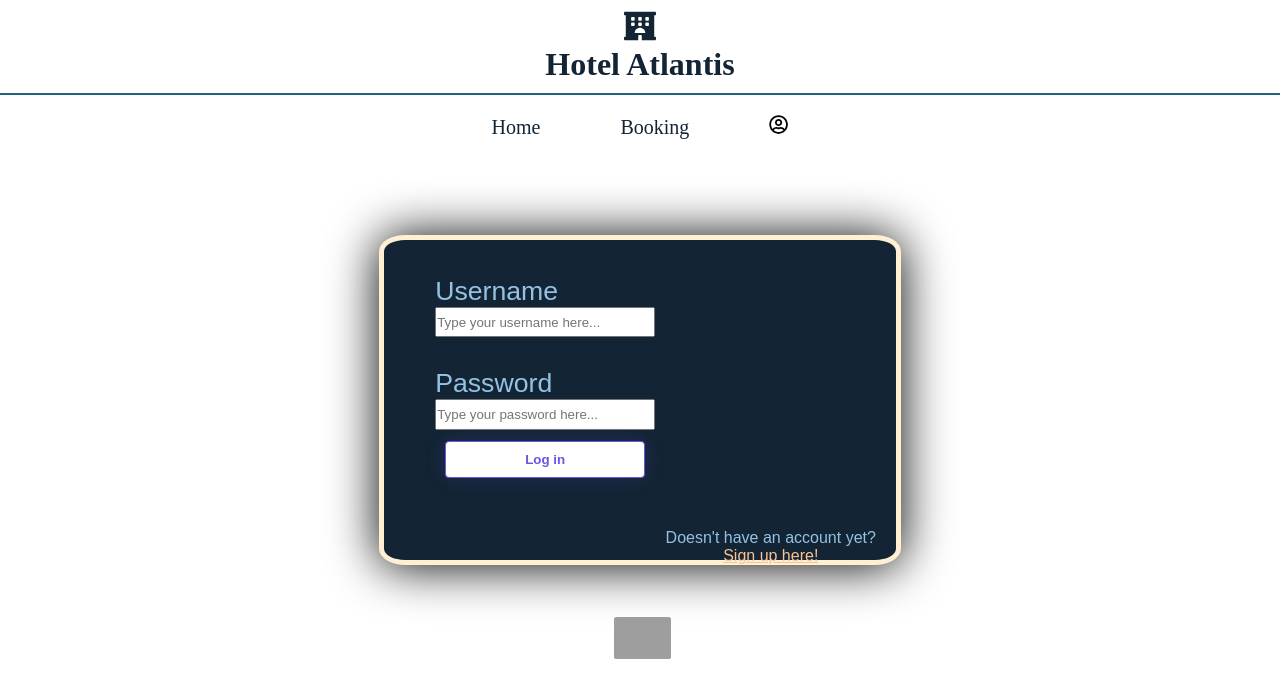
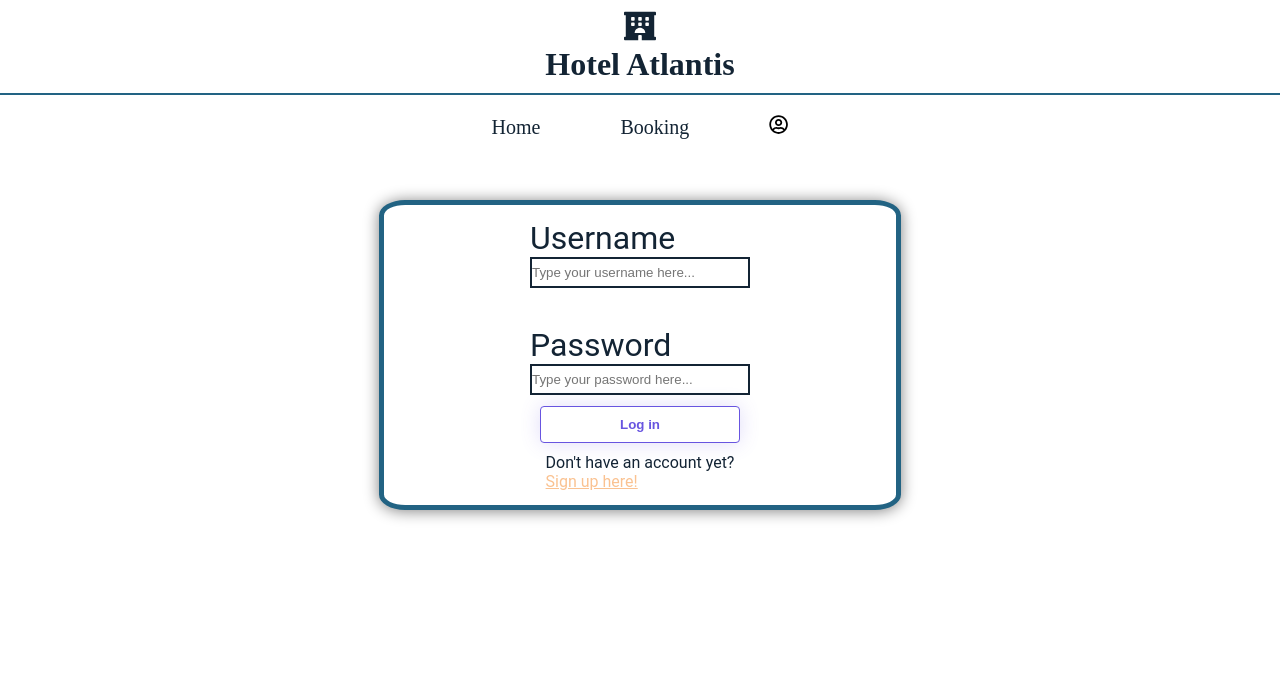
Before and after one commit to hallgatolaszlo/SzallodaWebApp, a React (Vite) app in the folder frontend/: page /login in a window 1280 px wide. Shown: the top 698 px of the page. Built offline with nearby package versions, Linux system fonts and the light colour scheme; grey boxes are pictures that could not be loaded.

Commit message:
loginpage finished, added accounts endpoint

```diff
--- a/frontend/src/components/login/Form.jsx
+++ b/frontend/src/components/login/Form.jsx
@@ -1,10 +1,10 @@
 import '../../css/login/Form.css';
 import {Link} from 'react-router-dom';
-import atlantis from '../../assets/img/atlantis.jpg';
 
 function Form() {
     return (
-        <div className="login-register-container">
+
+
         <div className="form-block">
 
             <div className="input-field">
@@ -17,15 +17,11 @@ function Form() {
             </div>
 
             <div className="ext-field">
-                    <p>Doesn't have an account yet?</p>
+                <p>Don't have an account yet?</p>
                 <Link to="/register" className="sign-up-link"> Sign up here!</Link>
             </div>
 
-                <div className="img-field">
-                    <img src={atlantis} className="img-field-img" alt="Hotel Atlantis"/>
-                </div>
 
-            </div>
         </div>
     );
 }
--- a/frontend/src/css/Land.css
+++ b/frontend/src/css/Land.css
@@ -4,9 +4,11 @@
     justify-items: center;
 }
 
+/*
 img {
     display: block;
     width: 1920px;
     height: 100%;
     overflow: hidden;
 }
+ */
--- a/frontend/src/css/login/Form.css
+++ b/frontend/src/css/login/Form.css
@@ -1,26 +1,33 @@
 .form-block {
-    border: 5px solid #fff0d3;
+    display: flex;
+    flex-direction: column;
+    justify-content: center;
+    align-items: center;
+    min-width: 400px;
+    min-height: 300px;
+    border: 5px solid var(--color2);
     width: 40%;
     height: 40%;
-    background: var(--color1);
+    background: var(--white);
     border-radius: 5%;
-    box-shadow: 0 1px 50px rgba(1, 1, 1, 1);
+    box-shadow: 0 1px 15px grey;
+    font-family: 'Roboto', sans-serif;
 }
 
 .input-field {
-    display: flex;
-    margin: 10%;
     width: fit-content;
     flex-direction: column;
-    margin-top: 7%;
+    display: flex;
+    color: var(--color1);
+    font-size: 2rem;
 }
 
 .ext-field {
     width: fit-content;
-    display: block;
     font-size: 12pt;
-    margin-left: 55%;
-    text-align: center;
+    flex-wrap: wrap;
+    margin-top: 10px;
+    color: var(--color1);
 }
 
 .login-button {
@@ -49,25 +56,21 @@
     background-color: rgba(104, 85, 224, 1);
 }
 
-input {
+.input-username {
     height: 2em;
+    color: var(--color1);
+    border: 2px solid var(--color1);
+}
+
+.input-password {
+    height: 2em;
+    color: var(--color1);
+    border: 2px solid var(--color1);
+
 }
 
 .sign-up-link {
     color: var(--color3);
-    margin-top: 10%;
-}
-
-.img-field {
-    display: flex;
-    margin-left: 45%;
-    margin-top: 10%;
-}
-
-.img-field-img {
-    width: 20%;
-    height: 20%;
-    border-radius: 5%;
 }
 
 @media screen and (max-width: 1200px) {
--- a/frontend/src/css/login/Login.css
+++ b/frontend/src/css/login/Login.css
@@ -1,31 +1,5 @@
-.form-block {
-    position: absolute;
-    top: 50%;
-    left: 50%;
-    translate: -50% -50%;
+.login-page-container {
+    display: flex;
+    justify-content: center;
+    margin-top: 200px;
 }
-
-.login-register-container {
-    color: var(--color4);
-    font-size: 20pt;
-    font-family: sans-serif;
-    border: 0;
-    margin: 0;
-    padding: 0;
-}
-
-/*
-body {
-    background: var(--color4);
-    color: var(--color4);
-    font-size: 20pt;
-    font-family: sans-serif;
-    border: 0;
-    margin: 0;
-    padding: 0;
-}
-
-main {
-    height: 100vh;
-}
-*/
--- a/frontend/src/pages/Login.jsx
+++ b/frontend/src/pages/Login.jsx
@@ -3,7 +3,9 @@ import '../css/login/Login.css'
 
 function Login() {
     return (
-        <Form/>
+        <div className="login-page-container">
+            <Form/>
+        </div>
     )
 }
 
```
Also changed, not shown: 1 other file (tests, documents, lock files or other folders). Lines whose indentation alone changed are shown as unchanged.
